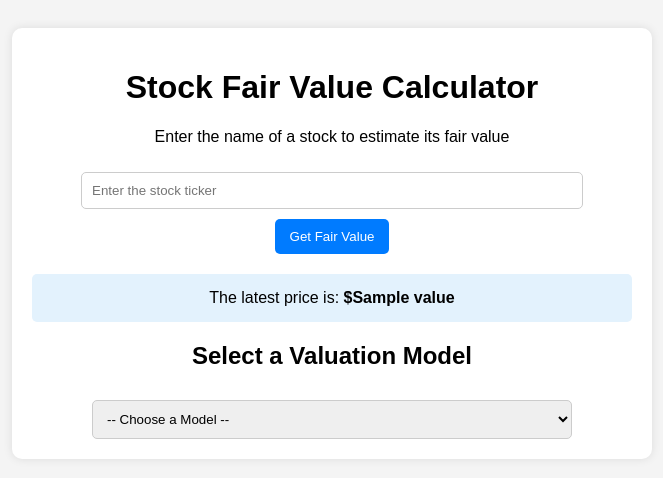
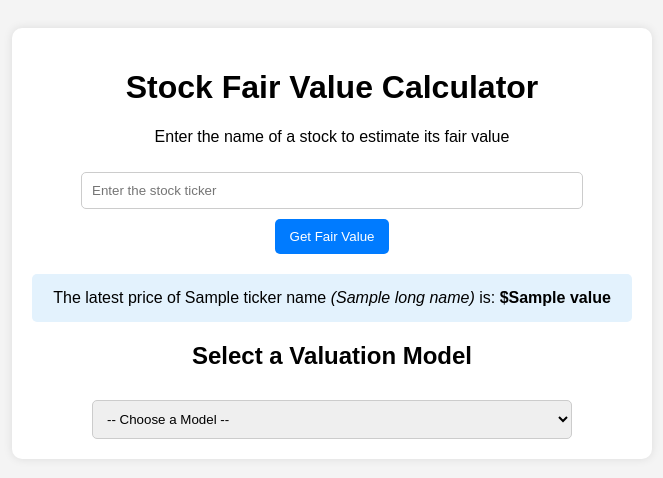
Before and after one commit to wesmills03/capstone, a Flask app: template templates/firstsite.html in a window 1280 px wide. Shown: the top 478 px of the page, without its empty margins (308-971 px from the left). Run offline with Flask 3, Linux system fonts and the light colour scheme; the template is opened without the code that fills it: most values are stand-ins (such as "Sample title", 1, 10 or a date in 2020).

Commit message:
Added ticker name and company name to the print based on input.

```diff
--- a/app.py
+++ b/app.py
@@ -3,17 +3,24 @@ import yfinance as yf
 
 app = Flask(__name__)
 
+# To run the program, open the terminal and enter: python app.py runserver
+#   YFRateLimitError? Try updating yfinance: pip install --upgrade yfinance
+
 
 @app.route("/", methods=["GET", "POST"])
 def index():
     price = None
+    error_message = None
+    longName = None
     if request.method == "POST":
         ticker_name = request.form.get("stockTicker")
         if ticker_name:
             ticker = yf.Ticker(ticker_name)
             info = ticker.info
+            longName = info['longName']
             price = info.get("regularMarketPrice", "Price not found")
-    return render_template("firstsite.html", value=price)
+
+    return render_template("firstsite.html", ticker_name=ticker_name, value=price, longName=longName, error_message=error_message)
 
 
 if __name__ == "__main__":
--- a/templates/firstsite.html
+++ b/templates/firstsite.html
@@ -62,7 +62,7 @@
         </form>
 
         {% if value %}
-            <p class="result">The latest price is: <strong>${{ value }}</strong></p>
+            <p class="result">The latest price of {{ ticker_name }} <em>({{ longName }})</em></string> is: <strong>${{ value }}</strong></p>
         {% endif %}
 
         <h2>Select a Valuation Model</h2>
```
